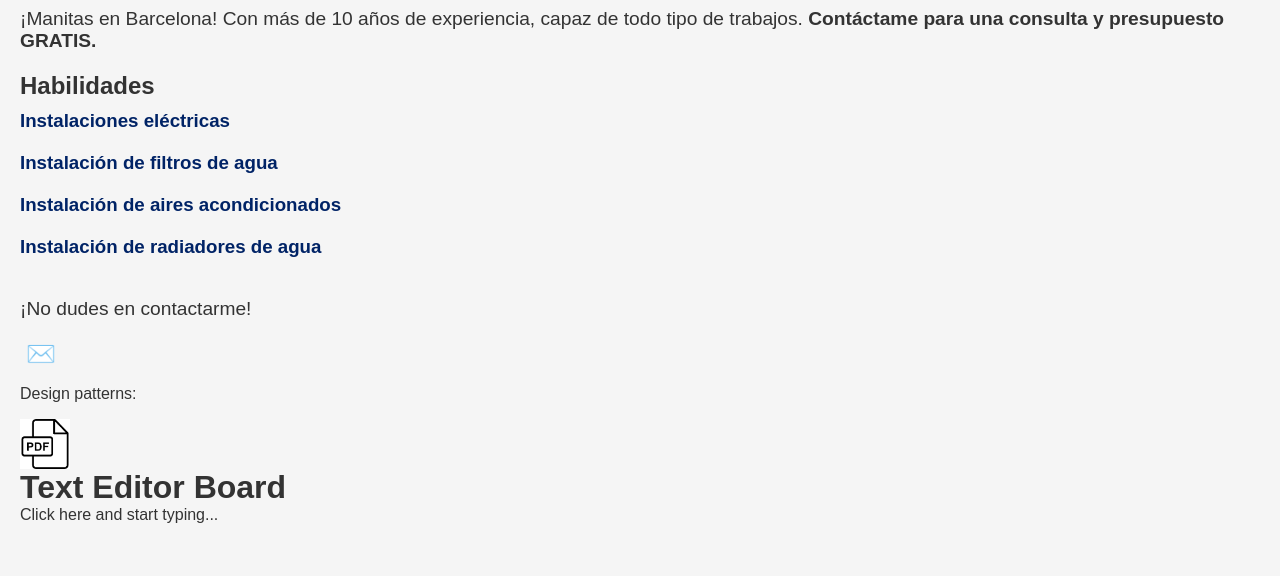
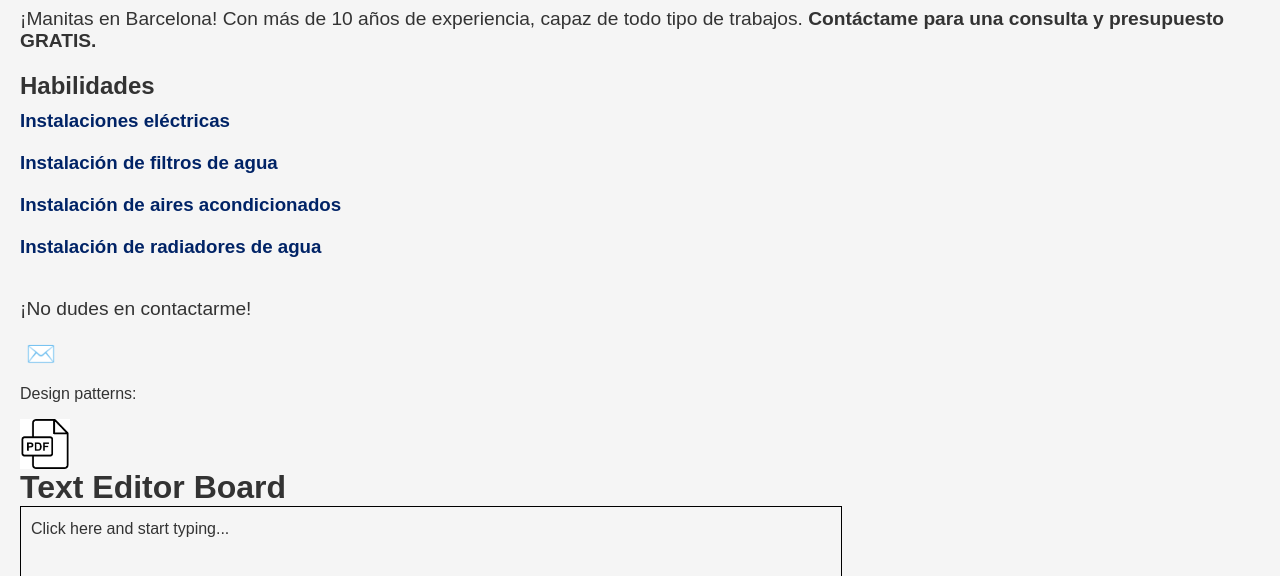
Before and after one commit to amplob/manitas, a plain HTML site: page index.html in a window 1280 px wide. Shown: the part 82-658 px from the top of the page. Drawn offline with Linux system fonts and the light colour scheme.

Commit message:
TEXT-BOARD STYLESS

```diff
--- a/styles.css
+++ b/styles.css
@@ -1,3 +1,13 @@
+#text-board {
+    width: 800px;
+    height: 600px;
+    border: 1px solid black;
+    padding: 10px;
+    overflow: auto;
+    font-size: 16px;
+    line-height: 1.5;
+}
+
 a img {
     display: block;
     width: 50px; /* Adjust as needed */
```
